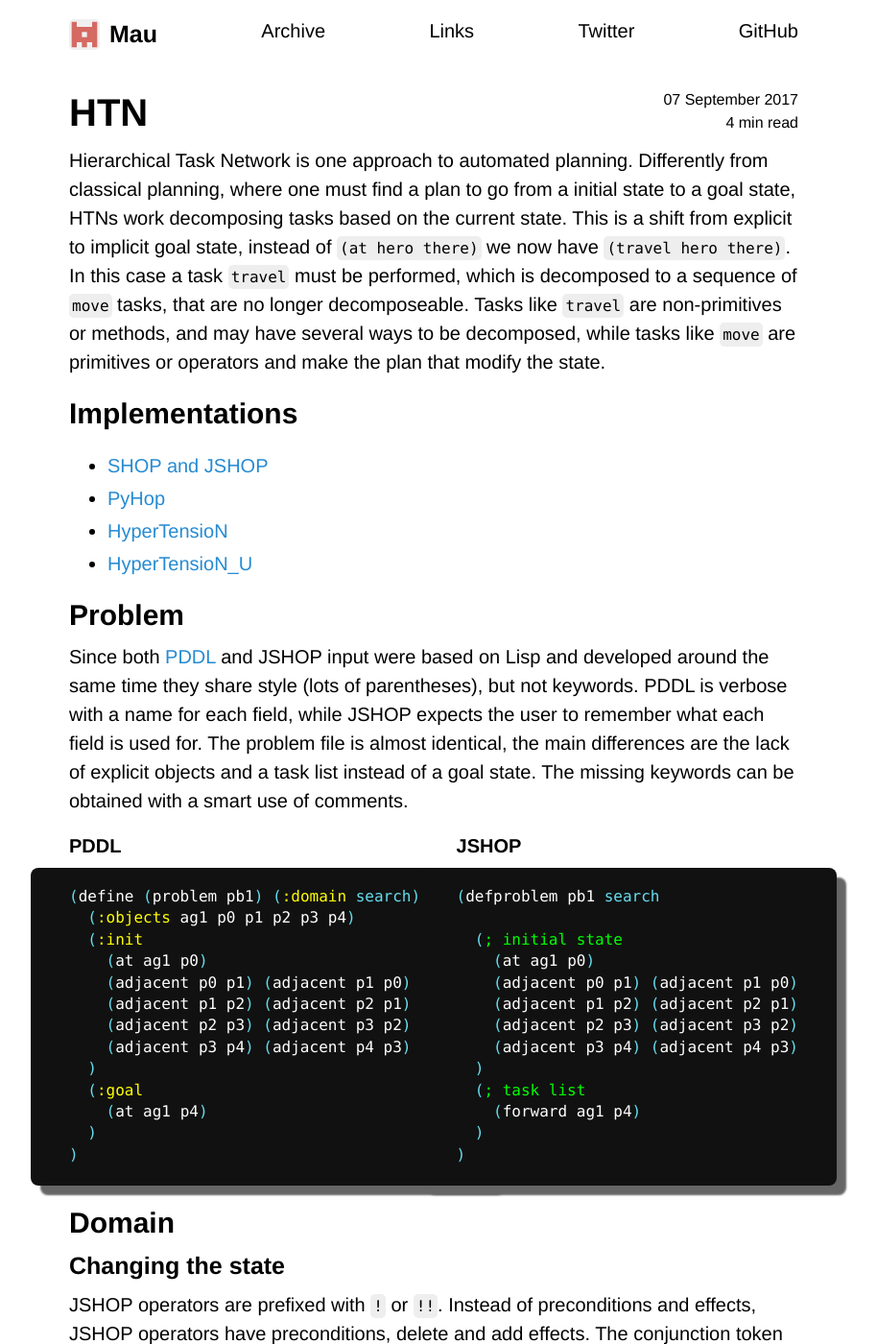
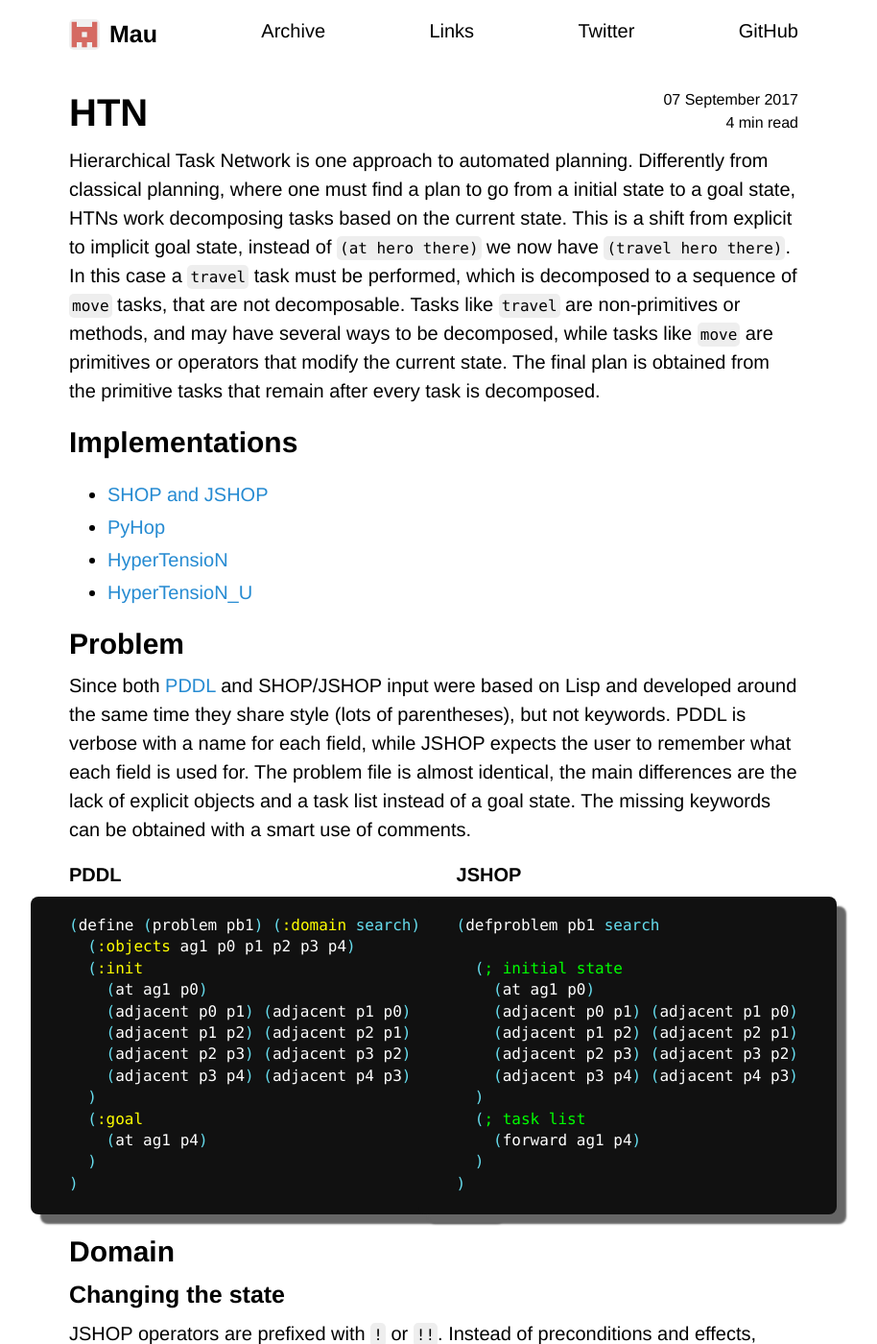
Before and after one commit to Maumagnaguagno/maumagnaguagno.github.io, a Jekyll site: the page built from htn.md, in a window 1280 px wide and 1400 px high. Shown: the whole window at 96% size, without its empty margins (188-1102 px from the left). Built offline with Jekyll 4.4.1, drawn with Linux system fonts in a browser that asks for light colours; our own code applies the rules of GitHub Pages for plain Markdown files.

Commit message:
Improve HTN intro

```diff
--- a/htn.md
+++ b/htn.md
@@ -9,8 +9,9 @@ category: planning
 Hierarchical Task Network is one approach to automated planning.
 Differently from classical planning, where one must find a plan to go from a initial state to a goal state, HTNs work decomposing tasks based on the current state.
 This is a shift from explicit to implicit goal state, instead of ``(at hero there)`` we now have ``(travel hero there)``.
-In this case a task ``travel`` must be performed, which is decomposed to a sequence of ``move`` tasks, that are no longer decomposeable.
-Tasks like ``travel`` are non-primitives or methods, and may have several ways to be decomposed, while tasks like ``move`` are primitives or operators and make the plan that modify the state.
+In this case a ``travel`` task must be performed, which is decomposed to a sequence of ``move`` tasks, that are not decomposable.
+Tasks like ``travel`` are non-primitives or methods, and may have several ways to be decomposed, while tasks like ``move`` are primitives or operators that modify the current state.
+The final plan is obtained from the primitive tasks that remain after every task is decomposed.
 
 ## Implementations
 - [SHOP and JSHOP](https://www.cs.umd.edu/projects/shop/)
@@ -19,7 +20,7 @@ Tasks like ``travel`` are non-primitives or methods, and may have several ways t
 - [HyperTensioN_U](https://github.com/Maumagnaguagno/HyperTensioN_U)
 
 ## Problem
-Since both [PDDL](/pddl) and JSHOP input were based on Lisp and developed around the same time they share style (lots of parentheses), but not keywords.
+Since both [PDDL](/pddl) and SHOP/JSHOP input were based on Lisp and developed around the same time they share style (lots of parentheses), but not keywords.
 PDDL is verbose with a name for each field, while JSHOP expects the user to remember what each field is used for.
 The problem file is almost identical, the main differences are the lack of explicit objects and a task list instead of a goal state.
 The missing keywords can be obtained with a smart use of comments.
```
